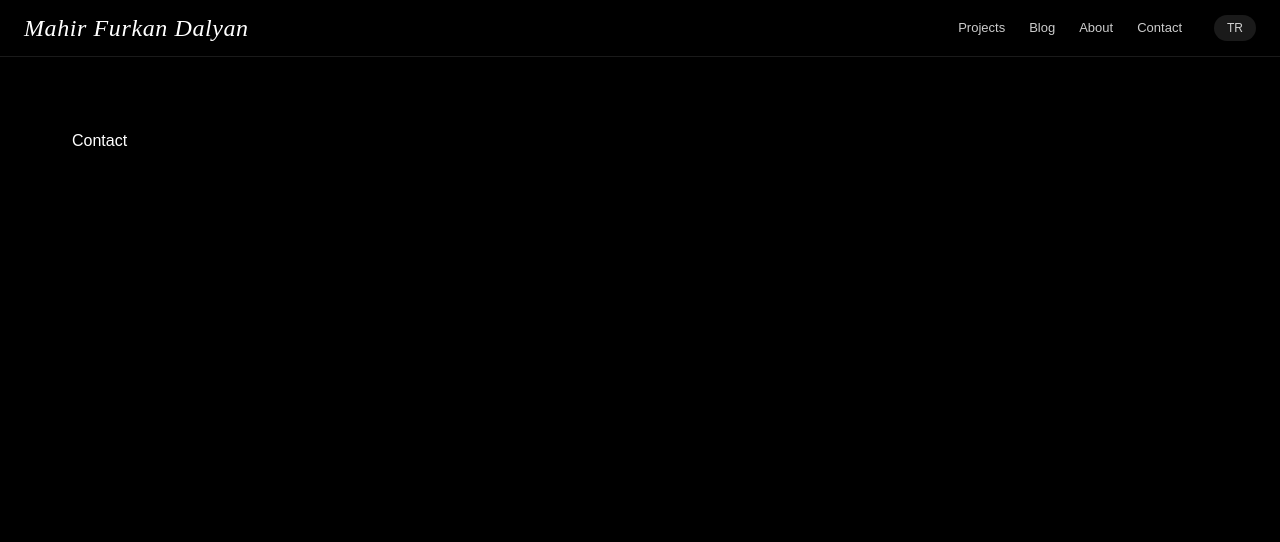
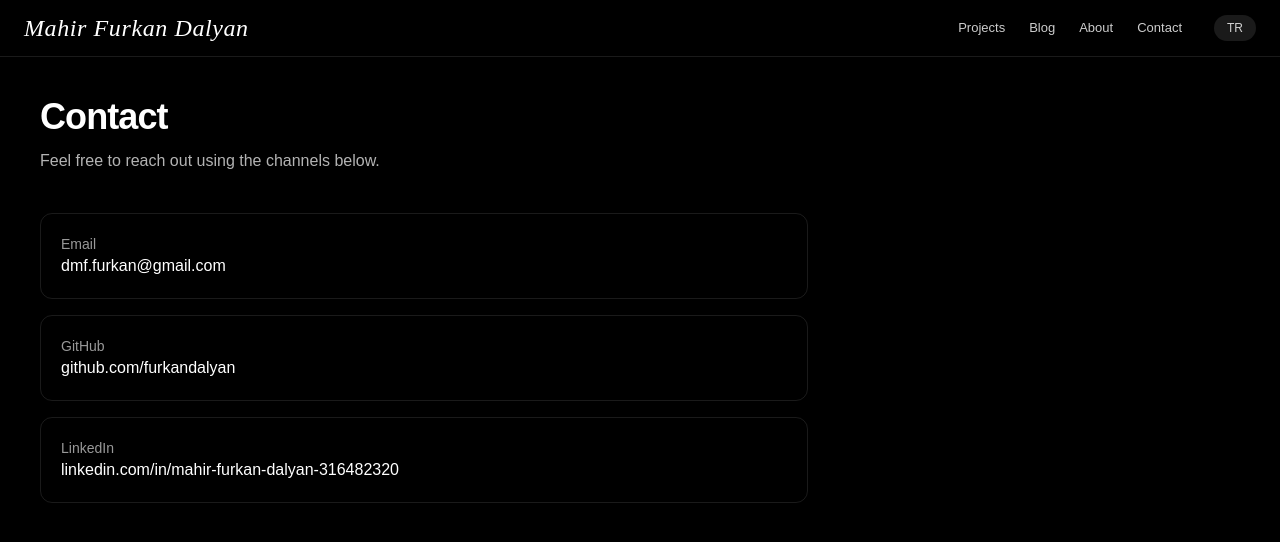
Before and after one commit to furkandalyan/site, a Next.js app: page /en/contact in a window 1280 px wide. Shown: the top 542 px of the page. Built offline with nearby package versions, Linux system fonts and the light colour scheme.

Commit message:
Fill contact page

```diff
--- a/src/app/[lang]/contact/page.tsx
+++ b/src/app/[lang]/contact/page.tsx
@@ -1,3 +1,59 @@
-export default function Page() {
-  return <main className="p-8">Contact</main>;
+export default async function Contact({
+  params,
+}: {
+  params: Promise<{ lang: "tr" | "en" }>;
+}) {
+  const { lang } = await params;
+  const isTr = lang === "tr";
+
+  return (
+    <div className="max-w-3xl space-y-10">
+      <header className="space-y-3">
+        <h1 className="text-3xl md:text-4xl font-semibold tracking-tight">
+          {isTr ? "Iletisim" : "Contact"}
+        </h1>
+        <p className="text-white/70">
+          {isTr
+            ? "Benimle iletisime gecmek icin asagidaki kanallari kullanabilirsin."
+            : "Feel free to reach out using the channels below."}
+        </p>
+      </header>
+
+      <div className="space-y-4">
+        <div className="rounded-xl border border-white/10 p-5">
+          <p className="text-white/60 text-sm">Email</p>
+          <a
+            href="mailto:dmf.furkan@gmail.com"
+            className="text-white hover:opacity-80 transition"
+          >
+            dmf.furkan@gmail.com
+          </a>
+        </div>
+
+        <div className="rounded-xl border border-white/10 p-5">
+          <p className="text-white/60 text-sm">GitHub</p>
+          <a
+            href="https://github.com/furkandalyan"
+            target="_blank"
+            rel="noreferrer"
+            className="text-white hover:opacity-80 transition"
+          >
+            github.com/furkandalyan
+          </a>
+        </div>
+
+        <div className="rounded-xl border border-white/10 p-5">
+          <p className="text-white/60 text-sm">LinkedIn</p>
+          <a
+            href="https://tr.linkedin.com/in/mahir-furkan-dalyan-316482320"
+            target="_blank"
+            rel="noreferrer"
+            className="text-white hover:opacity-80 transition"
+          >
+            linkedin.com/in/mahir-furkan-dalyan-316482320
+          </a>
+        </div>
+      </div>
+    </div>
+  );
 }
```
